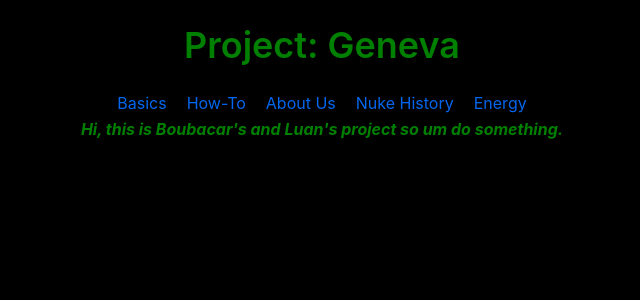
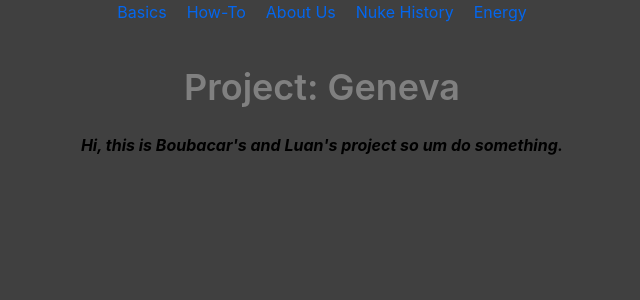
Before and after one commit to nothankyouwdym/vitejs-vite-9nux1k, a React (Vite) app: page / in a window 1280 px wide. Shown: the top 300 px of the page, without its empty margins (318-958 px from the left). Built offline with nearby package versions, Linux system fonts and the light colour scheme.

Commit message:
2 files modified

```diff
--- a/src/App.jsx
+++ b/src/App.jsx
@@ -6,8 +6,8 @@ class App extends Component {
   render() {
     return (
       <div>
+        <Navbar />
         <h1>Project: Geneva</h1>
-        <Navbar />
         <Outlet />
       </div>
     );
--- a/src/index.css
+++ b/src/index.css
@@ -383,8 +383,8 @@ html {
 }
 
 body {
-  color: green;
-  background: black;
+  color: black;
+  background: #404040;
   font-size: 1rem;
 }
 
@@ -413,7 +413,7 @@ h5 {
   font-weight: 600;
   font-family: -apple-system, BlinkMacSystemFont, Helvetica Neue, Helvetica, Arial, sans-serif;
   line-height: 1.2;
-  color: green;
+  color: gray;
 }
 
 h1:not(:first-child),
```
